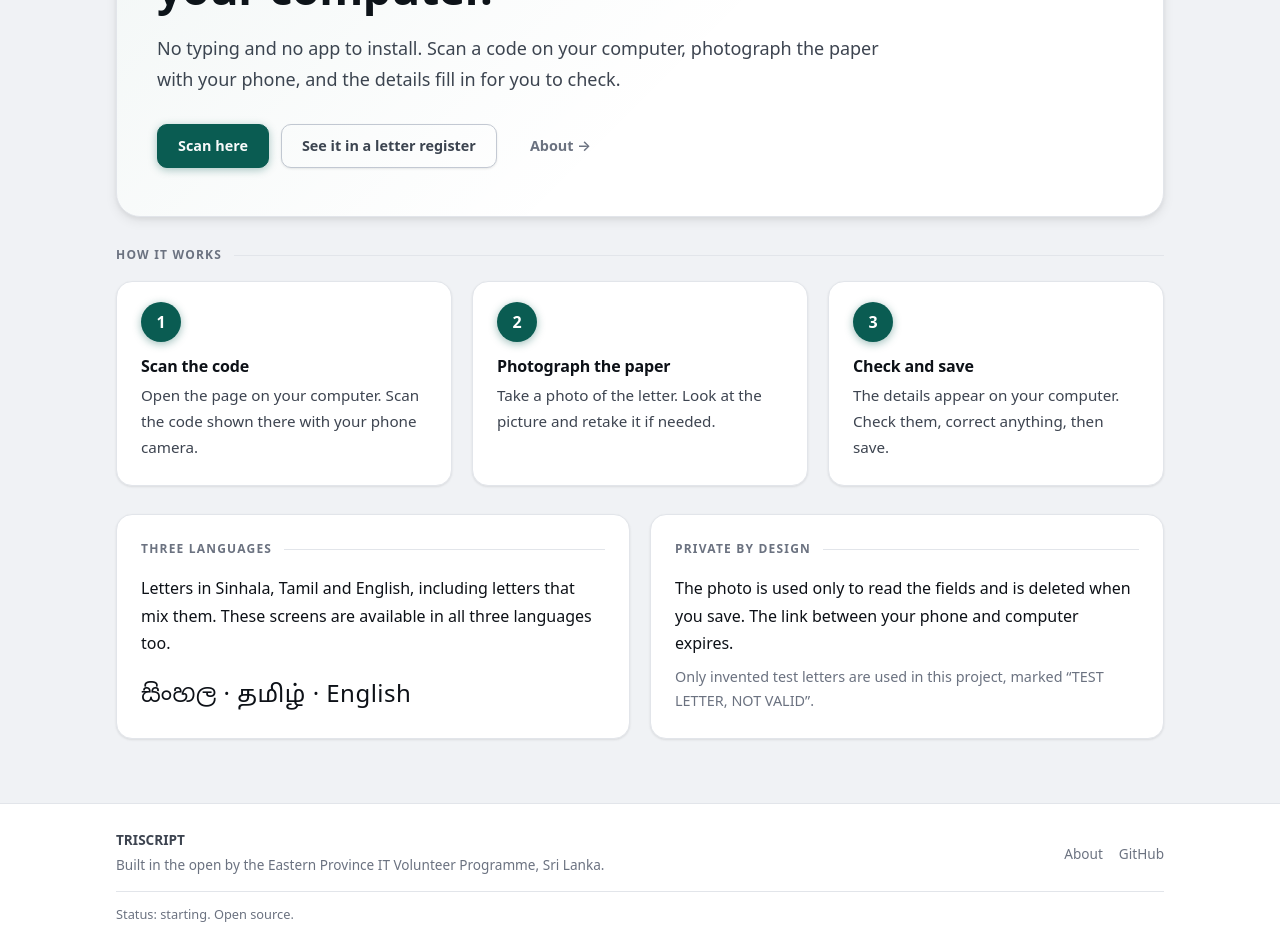
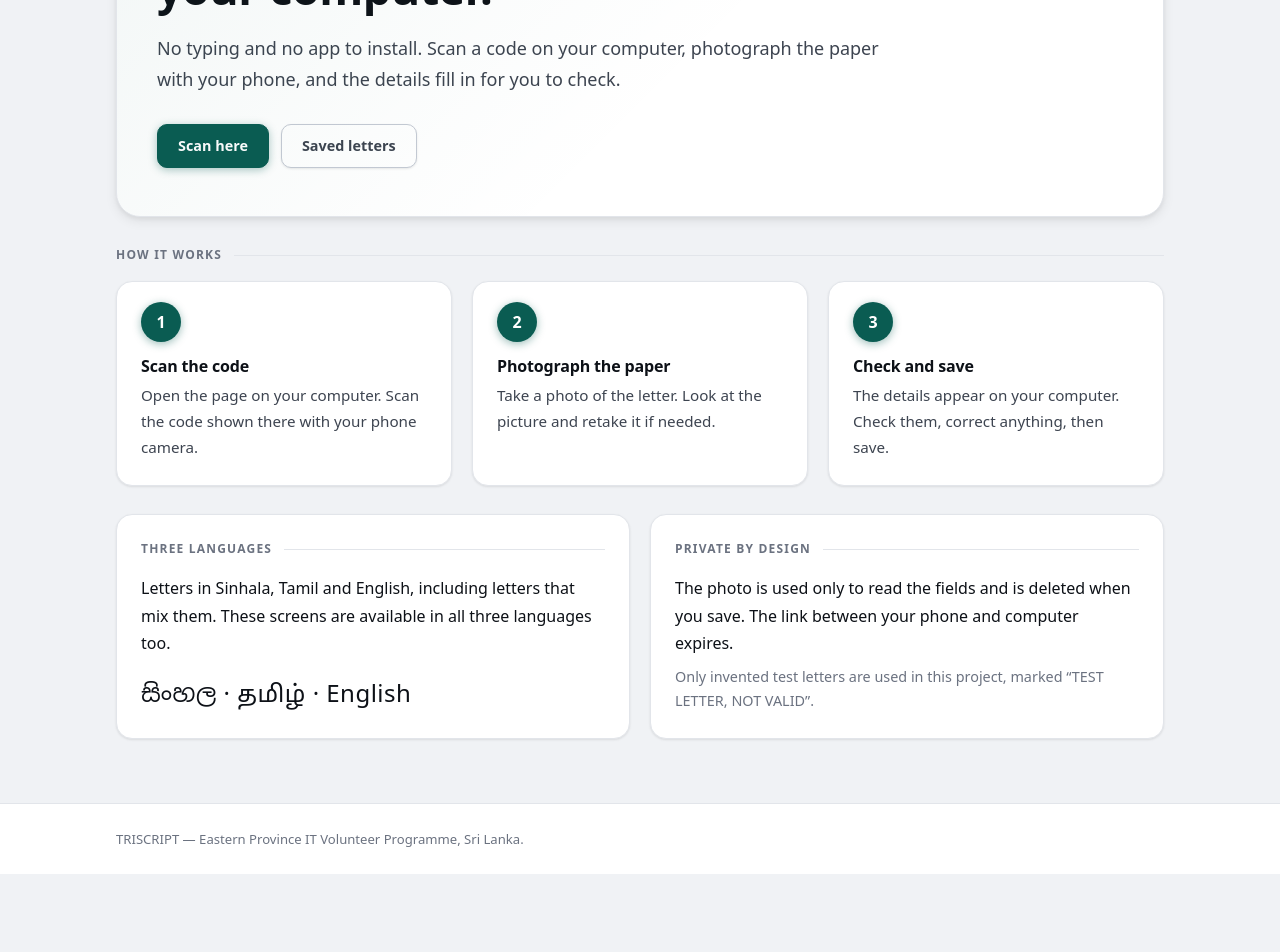
Before and after one commit to Rumeasiyan/triscript, a Next.js app: page / in a window 1280 px wide. Shown: the part 360-1312 px from the top of the page. After the commit the page ends 1234 px from the top, so only its background shows below. Built offline with nearby package versions, Linux system fonts and the light colour scheme.

Commit message:
fix: camera-only capture, remove footer and about from nav

```diff
--- a/src/app/capture/[sessionId]/page.tsx
+++ b/src/app/capture/[sessionId]/page.tsx
@@ -142,12 +142,13 @@ export default function CapturePage() {
 
   const finish = useCallback(() => setPhase("sent"), []);
 
-  /* Shared hidden file input — no capture attribute */
+  /* Shared hidden file input — camera only, no gallery */
   const fileInput = (
     <input
       ref={inputRef}
       type="file"
       accept="image/*"
+      capture="environment"
       hidden
       onChange={(e) => onFile(e.target.files?.[0])}
     />
--- a/src/app/page.tsx
+++ b/src/app/page.tsx
@@ -30,11 +30,8 @@ export default function HomePage() {
             <Link href="/demo" className="btn btn-primary">
               {t.home.tryDemo}
             </Link>
-            <Link href="/register" className="btn">
-              {t.home.tryRegister}
-            </Link>
-            <Link href="/about" className="btn btn-ghost">
-              {t.nav.about} →
+            <Link href="/letters" className="btn">
+              {t.nav.letters}
             </Link>
           </div>
         </section>
--- a/src/components/SiteFooter.tsx
+++ b/src/components/SiteFooter.tsx
@@ -1,42 +1,11 @@
 "use client";
 
-import Link from "next/link";
-import { useI18n } from "./I18nProvider";
-
 export function SiteFooter() {
-  const { t } = useI18n();
   return (
     <footer className="site-footer">
       <div className="container">
-        <div style={{
-          display: "flex",
-          flexWrap: "wrap",
-          alignItems: "center",
-          justifyContent: "space-between",
-          gap: "0.5rem 1.5rem",
-        }}>
-          <div>
-            <p style={{ fontWeight: 600, color: "var(--ink-2)", marginBottom: "0.15em" }}>
-              TRISCRIPT
-            </p>
-            <p>{t.footer.built}</p>
-          </div>
-          <div style={{ display: "flex", gap: "1rem", flexWrap: "wrap" }}>
-            <Link href="/about" style={{ color: "var(--muted)", fontSize: "0.85rem", textDecoration: "none" }}>
-              {t.nav.about}
-            </Link>
-            <a
-              href="https://github.com/eastprovince-itvp/triscript"
-              target="_blank"
-              rel="noopener noreferrer"
-              style={{ color: "var(--muted)", fontSize: "0.85rem", textDecoration: "none" }}
-            >
-              GitHub
-            </a>
-          </div>
-        </div>
-        <p style={{ marginTop: "0.75rem", fontSize: "0.8rem", borderTop: "1px solid var(--line)", paddingTop: "0.75rem" }}>
-          {t.footer.status}
+        <p style={{ margin: 0, fontSize: "0.82rem" }}>
+          TRISCRIPT — Eastern Province IT Volunteer Programme, Sri Lanka.
         </p>
       </div>
     </footer>
--- a/src/components/SiteHeader.tsx
+++ b/src/components/SiteHeader.tsx
@@ -13,7 +13,6 @@ export function SiteHeader({ minimal = false }: { minimal?: boolean }) {
     { href: "/", label: t.nav.home },
     { href: "/demo", label: t.nav.demo },
     { href: "/letters", label: t.nav.letters },
-    { href: "/about", label: t.nav.about },
   ];
 
   return (
```
